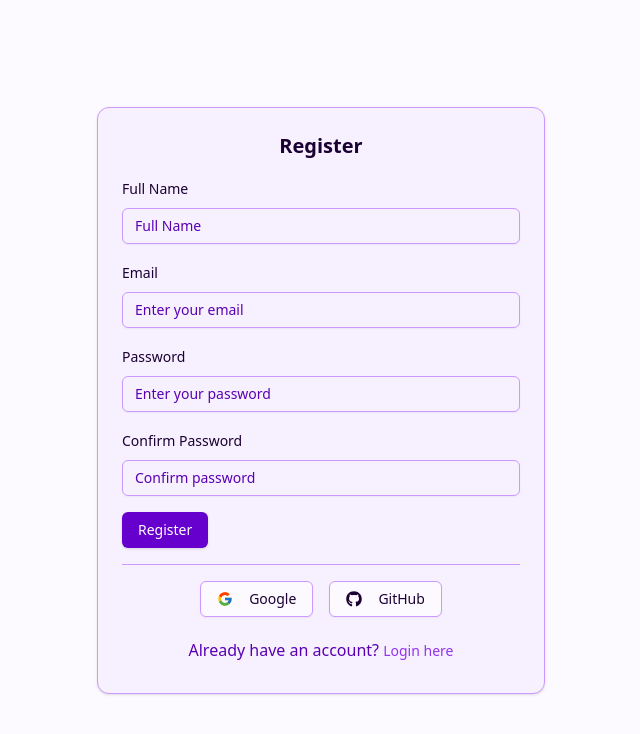
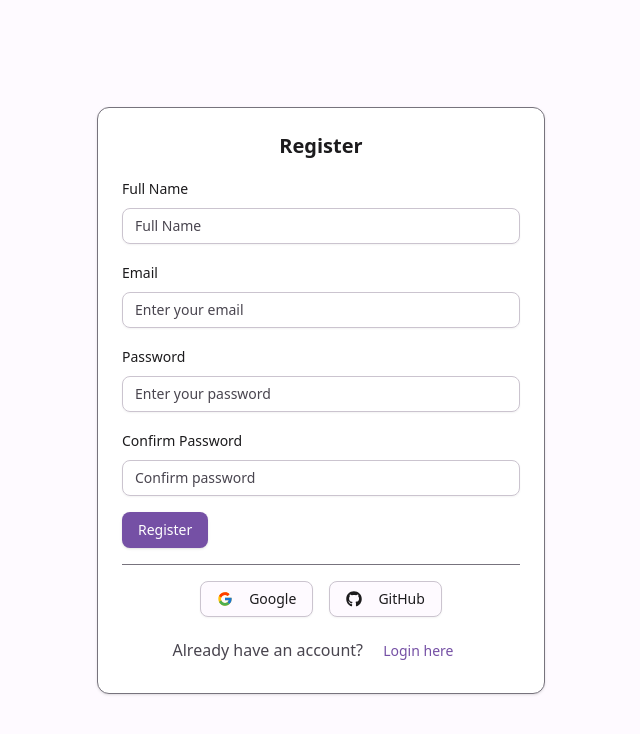
Before and after one commit to bidursapkota00/codeyalaya-web-frontend, a Next.js app: page /register in a window 1280 px wide. Shown: the top 734 px of the page, without its empty margins (319-959 px from the left). Built offline with nearby package versions, Linux system fonts and the light colour scheme; no server answers.

Commit message:
dark mode and themeing

```diff
--- a/package.json
+++ b/package.json
@@ -17,7 +17,8 @@
     "clsx": "^2.1.1",
     "firebase": "^11.3.1",
     "lucide-react": "^0.477.0",
-    "next": "15.1.7",
+    "next": "^15.2.4",
+    "next-themes": "^0.4.6",
     "react": "^19.0.0",
     "react-dom": "^19.0.0",
     "react-hook-form": "^7.54.2",
--- a/src/app/(auth)/already.tsx
+++ b/src/app/(auth)/already.tsx
@@ -8,7 +8,7 @@ export function Already({ url }: { url: string }) {
         ? "Don't have an account? "
         : "Already have an account? "}
       <Link href={url} passHref>
-        <Button variant="link" className="p-0 text-purple-600">
+        <Button variant="link" className="text-primary">
           {url === "/register" ? "Register here" : "Login here"}
         </Button>
       </Link>
--- a/src/app/globals.css
+++ b/src/app/globals.css
@@ -4,58 +4,73 @@
 
 @layer base {
   :root {
-    --background: 270 100% 99%; /* Light Purple Background */
-    --foreground: 270 100% 10%; /* Dark Purple Foreground */
-    --card: 270 100% 97%;
-    --card-foreground: 270 100% 10%;
-    --popover: 270 100% 97%;
-    --popover-foreground: 270 100% 10%;
-    --primary: 270 100% 40%; /* Purple Primary Color */
+    --radius: 0.625rem;
+    --background: 293 100% 99%;
+    --foreground: 265 5% 11%;
+    --card: 0 0% 100%;
+    --card-foreground: 265 5% 11%;
+    --popover: 293 100% 99%;
+    --popover-foreground: 265 5% 11%;
+    --primary: 266 35% 48%;
     --primary-foreground: 0 0% 100%;
-    --secondary: 270 100% 90%;
-    --secondary-foreground: 270 100% 20%;
-    --muted: 270 100% 95%;
-    --muted-foreground: 270 100% 35%;
-    --accent: 270 100% 90%;
-    --accent-foreground: 270 100% 20%;
-    --destructive: 0 84.2% 60.2%;
-    --destructive-foreground: 0 0% 98%;
-    --border: 270 100% 80%;
-    --input: 270 100% 80%;
-    --ring: 270 100% 40%;
-    --chart-1: 270 100% 50%;
-    --chart-2: 270 80% 40%;
-    --chart-3: 270 70% 35%;
-    --chart-4: 270 60% 30%;
-    --chart-5: 270 50% 25%;
-    --radius: 0.5rem;
+    --secondary: 267 11% 40%;
+    --secondary-foreground: 0 0% 100%;
+    --muted: 284 28% 90%;
+    --muted-foreground: 267 7% 29%;
+    --accent: 342 21% 41%;
+    --accent-foreground: 0 0% 100%;
+    --destructive: 3 71% 41%;
+    --border: 267 4% 47%;
+    --input: 280 11% 79%;
+    --ring: 266 35% 48%;
+    --chart-1: 266 35% 48%;
+    --chart-2: 267 11% 40%;
+    --chart-3: 342 21% 41%;
+    --chart-4: 3 71% 41%;
+    --chart-5: 267 4% 47%;
+    --sidebar: 284 28% 90%;
+    --sidebar-foreground: 265 5% 11%;
+    --sidebar-primary: 266 35% 48%;
+    --sidebar-primary-foreground: 0 0% 100%;
+    --sidebar-accent: 342 21% 41%;
+    --sidebar-accent-foreground: 0 0% 100%;
+    --sidebar-border: 280 11% 79%;
+    --sidebar-ring: 266 4% 19%;
   }
 
   .dark {
-    --background: 270 100% 10%;
-    --foreground: 270 100% 95%;
-    --card: 270 100% 15%;
-    --card-foreground: 270 100% 95%;
-    --popover: 270 100% 15%;
-    --popover-foreground: 270 100% 95%;
-    --primary: 270 100% 70%; /* Brighter Purple */
-    --primary-foreground: 270 100% 10%;
-    --secondary: 270 100% 20%;
-    --secondary-foreground: 270 100% 95%;
-    --muted: 270 100% 25%;
-    --muted-foreground: 270 100% 70%;
-    --accent: 270 100% 20%;
-    --accent-foreground: 270 100% 95%;
-    --destructive: 0 62.8% 30.6%;
-    --destructive-foreground: 0 0% 98%;
-    --border: 270 100% 20%;
-    --input: 270 100% 20%;
-    --ring: 270 100% 70%;
-    --chart-1: 270 100% 60%;
-    --chart-2: 270 80% 50%;
-    --chart-3: 270 70% 40%;
-    --chart-4: 270 60% 35%;
-    --chart-5: 270 50% 30%;
+    --radius: 0.625rem;
+    --background: 265 5% 11%;
+    --foreground: 290 9% 89%;
+    --card: 0 0% 7%;
+    --card-foreground: 290 9% 89%;
+    --popover: 265 5% 11%;
+    --popover-foreground: 290 9% 89%;
+    --primary: 266 100% 87%;
+    --primary-foreground: 266 59% 28%;
+    --secondary: 270 22% 81%;
+    --secondary-foreground: 266 18% 22%;
+    --muted: 267 7% 29%;
+    --muted-foreground: 280 11% 79%;
+    --accent: 345 67% 83%;
+    --accent-foreground: 340 33% 22%;
+    --destructive: 3 71% 83%;
+    --border: 270 4% 58%;
+    --input: 267 7% 29%;
+    --ring: 266 100% 87%;
+    --chart-1: 266 100% 87%;
+    --chart-2: 270 22% 81%;
+    --chart-3: 345 67% 83%;
+    --chart-4: 3 71% 83%;
+    --chart-5: 270 4% 58%;
+    --sidebar: 267 7% 29%;
+    --sidebar-foreground: 290 9% 89%;
+    --sidebar-primary: 266 100% 87%;
+    --sidebar-primary-foreground: 266 59% 28%;
+    --sidebar-accent: 345 67% 83%;
+    --sidebar-accent-foreground: 340 33% 22%;
+    --sidebar-border: 267 7% 29%;
+    --sidebar-ring: 290 9% 89%;
   }
 }
 
--- a/src/app/layout.tsx
+++ b/src/app/layout.tsx
@@ -1,4 +1,5 @@
 import type { Metadata } from "next";
+import { ThemeProvider } from "@/app/themeContext/theme";
 import { Geist, Geist_Mono } from "next/font/google";
 import "./globals.css";
 
@@ -23,11 +24,18 @@ export default function RootLayout({
   children: React.ReactNode;
 }>) {
   return (
-    <html lang="en">
+    <html lang="en" suppressHydrationWarning>
       <body
         className={`${geistSans.variable} ${geistMono.variable} antialiased`}
       >
-        {children}
+        <ThemeProvider
+          attribute="class"
+          defaultTheme="system"
+          enableSystem
+          disableTransitionOnChange
+        >
+          {children}
+        </ThemeProvider>
       </body>
     </html>
   );
--- /dev/null
+++ b/src/app/themeContext/theme.tsx
@@ -0,0 +1,11 @@
+"use client";
+
+import * as React from "react";
+import { ThemeProvider as NextThemesProvider } from "next-themes";
+
+export function ThemeProvider({
+  children,
+  ...props
+}: React.ComponentProps<typeof NextThemesProvider>) {
+  return <NextThemesProvider {...props}>{children}</NextThemesProvider>;
+}
```
Also changed, not shown: colors.json (added, +98 -0 lines), 1 other file (tests, documents, lock files or other folders).
